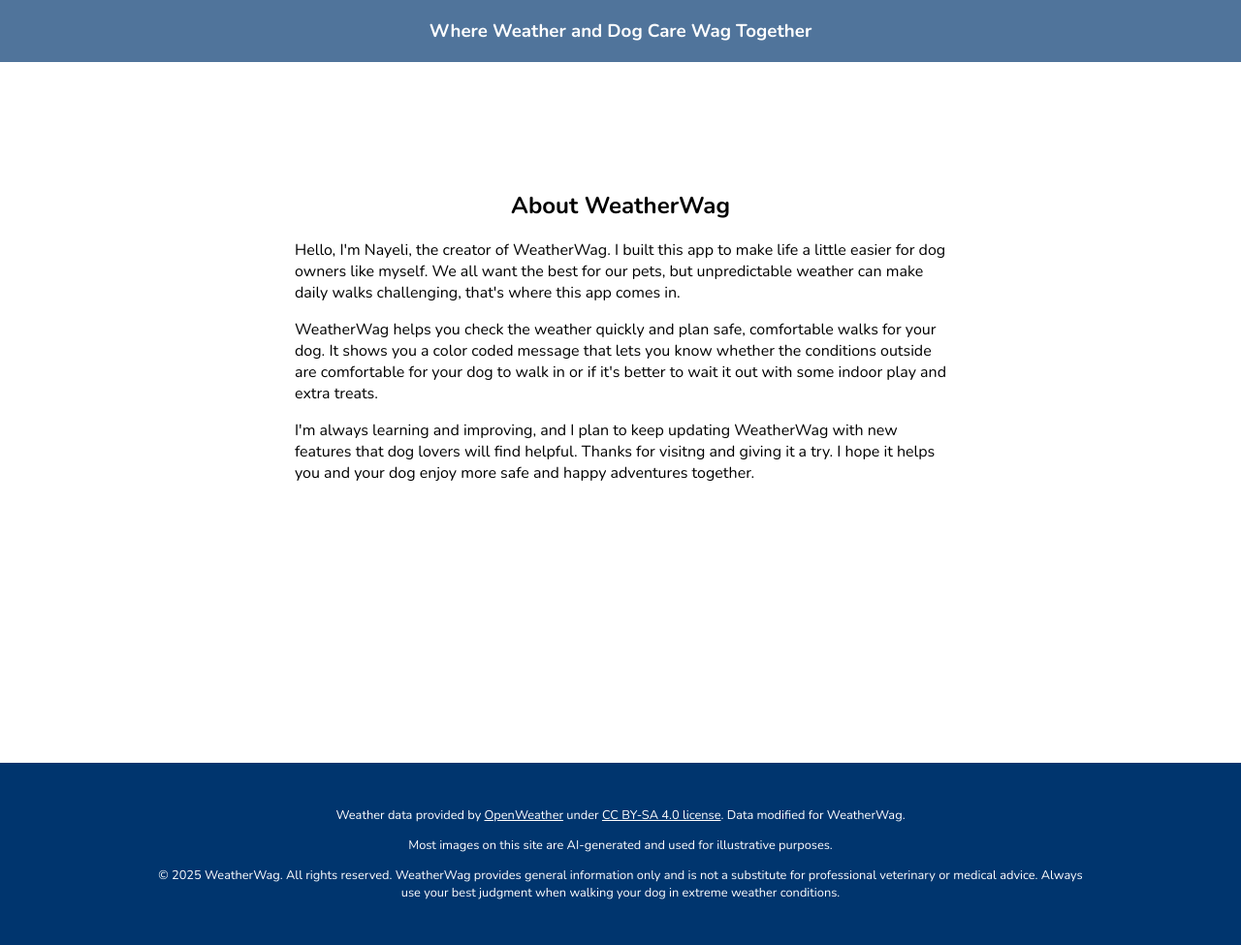
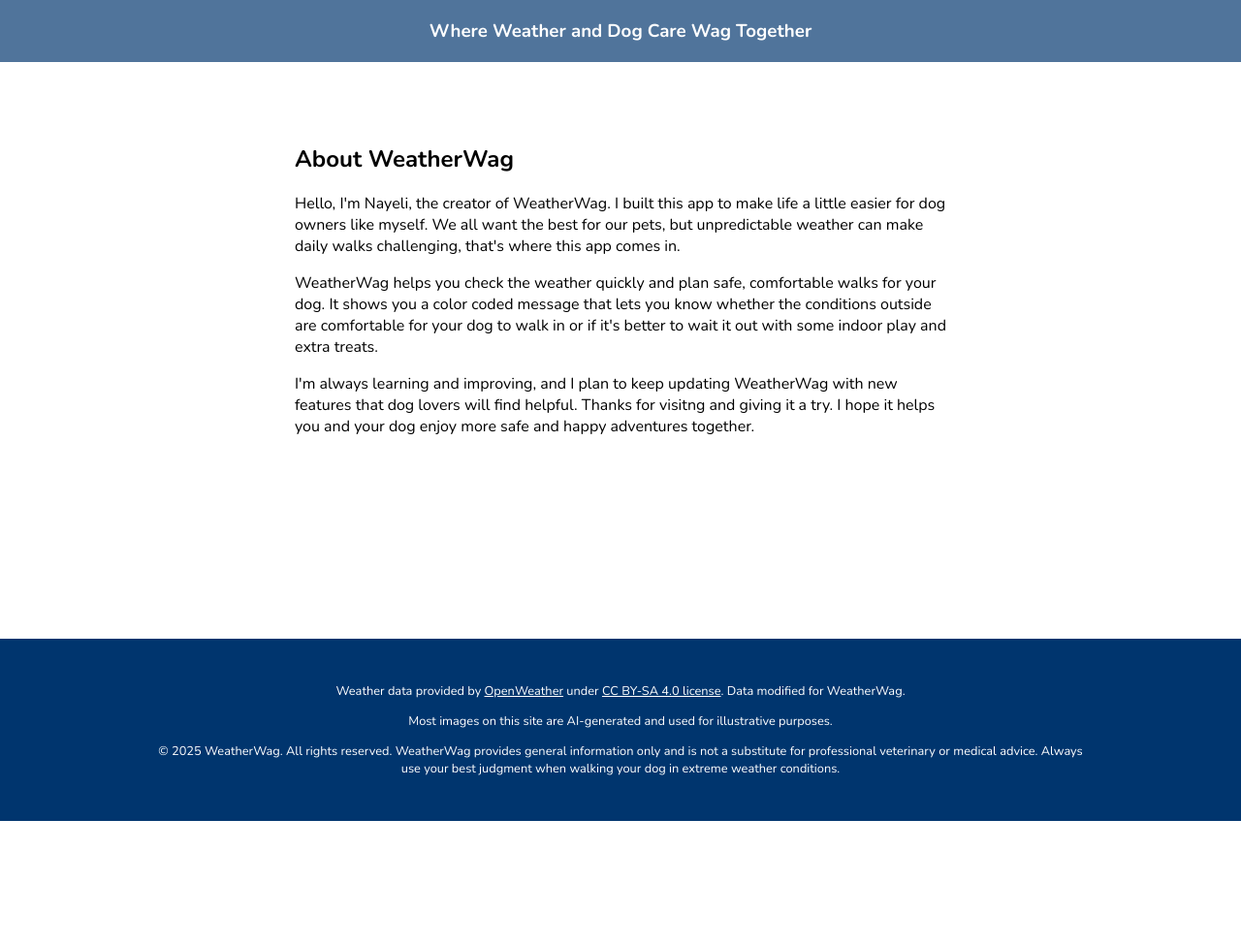
Before and after one commit to nayelimdejesus/weatherwag, a Flask app: template templates/about.html in a window 1280 px wide. Shown: the part 83-1058 px from the top of the page at 97% size. After the commit the page ends 930 px from the top, so only its background shows below. Run offline with Flask 3, Linux system fonts and the light colour scheme; the template is opened without the code that fills it, so the values that code supplies are empty.

Commit message:
style(about): improve responsiveness and layout of about card

```diff
--- a/static/style.css
+++ b/static/style.css
@@ -1,3 +1,6 @@
+
+
+
 html, body {
   height: 100%;
   margin: 0;
@@ -956,19 +959,33 @@ select{
 }
 
 .about-card{
+  width: 100%;
+  max-width: 50rem;
+  background-color: rgba(255, 255, 255, 0.834);
   margin: 0 auto;
-  margin-inline: 15rem;
-  margin-block: 5rem;
   text-align: left;
-  background-color: rgba(255, 255, 255, 0.834);
+  border-radius: 10px;
+  margin-top: 2rem;
   padding: 2rem 4rem;
-  border-radius: 10px;
+  box-sizing: border-box;
 
 }
+@media (max-width: 1024px) {
+  .about-card {
+    max-width: 80%;
+  }
+}
+@media (max-width: 480px) {
+  .about-card {
+    max-width: 100%;
+    flex-direction: column;
+    padding: 2rem;
+  }
+}
 
-#about-title{
+/* #about-title{
   text-align: center;
-}
+} */
 
 footer{
   margin-top: 10rem;
```
